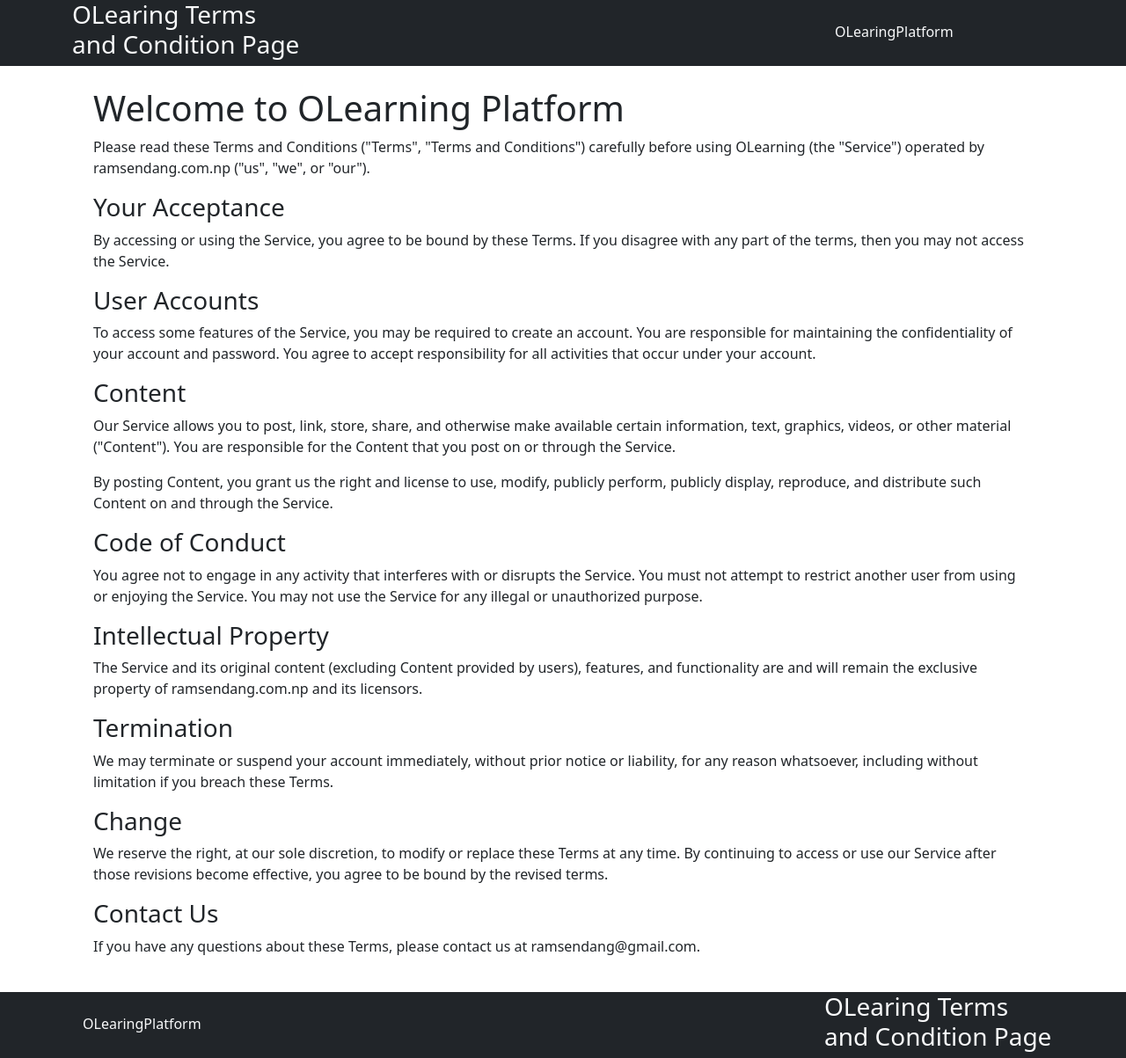
After one commit to ramsendang/OLearing, a PHP site: page /frontend/StaticPages/terms.php in a window 1280 px wide. The commit adds this page. Shown: the whole page at 88% size. Run offline with PHP 8.4, Linux system fonts and the light colour scheme.

Commit message:
added terms page and courseVideo page to play course videos

```diff
--- /dev/null
+++ b/frontend/StaticPages/terms.php
@@ -0,0 +1,77 @@
+<!doctype html>
+<html lang="en">
+  <head>
+    <meta charset="utf-8">
+    <meta name="viewport" content="width=device-width, initial-scale=1">
+    <title>Bootstrap demo</title>
+    <link href="https://cdn.jsdelivr.net/npm/bootstrap@5.3.2/dist/css/bootstrap.min.css" rel="stylesheet" integrity="sha384-T3c6CoIi6uLrA9TneNEoa7RxnatzjcDSCmG1MXxSR1GAsXEV/Dwwykc2MPK8M2HN" crossorigin="anonymous">
+  </head>
+  <body>
+    <div class="row bg-dark">
+        <div class="col">
+            <div class="container">
+                <div class="row d-flex justify-content-between">
+                    <div class="col-3">
+                        <h3 class="text-light">OLearing Terms and Condition Page</h3>
+                    </div>
+                    <div class="col-3 p-4">
+                        <a class="text-decoration-none text-light " href="../../index.php">OLearingPlatform</a>
+                    </div>
+                </div>
+            </div>
+        </div>
+    </div>
+    <div class="container">
+        <div class="row p-4">
+            <h1>Welcome to OLearning Platform</h1>
+
+            <p>Please read these Terms and Conditions ("Terms", "Terms and Conditions") carefully before using OLearning (the "Service") operated by ramsendang.com.np ("us", "we", or "our").</p>
+
+           <h3> Your Acceptance</h3>
+            <p>By accessing or using the Service, you agree to be bound by these Terms. If you disagree with any part of the terms, then you may not access the Service.</p>
+
+            <h3>User Accounts</h3>
+            <p>To access some features of the Service, you may be required to create an account. You are responsible for maintaining the confidentiality of your account and password. You agree to accept responsibility for all activities that occur under your account.</p>
+
+            <h3>Content</h3>
+            <p>Our Service allows you to post, link, store, share, and otherwise make available certain information, text, graphics, videos, or other material ("Content"). You are responsible for the Content that you post on or through the Service.</p>
+
+            <p>By posting Content, you grant us the right and license to use, modify, publicly perform, publicly display, reproduce, and distribute such Content on and through the Service.</p>
+
+            <h3>Code of Conduct</h3>
+            <p>You agree not to engage in any activity that interferes with or disrupts the Service.
+            You must not attempt to restrict another user from using or enjoying the Service.
+            You may not use the Service for any illegal or unauthorized purpose.</p>
+
+            <h3>Intellectual Property</h3>
+            <p>The Service and its original content (excluding Content provided by users), features, and functionality are and will remain the exclusive property of ramsendang.com.np and its licensors.</p>
+
+            <h3>Termination</h3>
+            <p>We may terminate or suspend your account immediately, without prior notice or liability, for any reason whatsoever, including without limitation if you breach these Terms.</p>
+
+            <h3>Change</h3>
+            <p>We reserve the right, at our sole discretion, to modify or replace these Terms at any time. By continuing to access or use our Service after those revisions become effective, you agree to be bound by the revised terms.</p>
+
+            <h3>Contact Us</h3>
+            <p>
+                If you have any questions about these Terms, please contact us at ramsendang@gmail.com.
+            </p>
+        </div>
+    </div>
+    <div class="row bg-dark">
+        <div class="col">
+            <div class="container">
+                <div class="row d-flex justify-content-between">
+                    <div class="col-3 p-4">
+                        <a class="text-decoration-none text-light " href="../../index.php">OLearingPlatform</a>
+                    </div>
+                    <div class="col-3">
+                        <h3 class="text-light">OLearing Terms and Condition Page</h3>
+                    </div>
+                </div>
+            </div>
+        </div>
+    </div>
+    <script src="https://cdn.jsdelivr.net/npm/bootstrap@5.3.2/dist/js/bootstrap.bundle.min.js" integrity="sha384-C6RzsynM9kWDrMNeT87bh95OGNyZPhcTNXj1NW7RuBCsyN/o0jlpcV8Qyq46cDfL" crossorigin="anonymous"></script>
+  </body>
+</html>
--- a/frontend/component/footer.php
+++ b/frontend/component/footer.php
@@ -43,7 +43,7 @@
             <div class="col-lg-3">
               <ul class="nav flex-column">
                 <li class="nav-item">
-                  <a class="nav-link text-light" aria-current="page" href="#">Terms</a>
+                  <a class="nav-link text-light" aria-current="page" href="./frontend/StaticPages/terms.php">Terms</a>
                 </li>
                 <li class="nav-item">
                   <a class="nav-link text-light" href="#">Privacy Policy</a>
```
Also changed, not shown: courseDetails.php (+0 -22 lines), courseVideo.php (added, +26 -0 lines).
